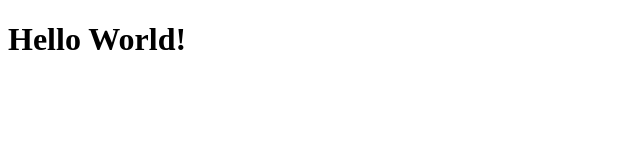
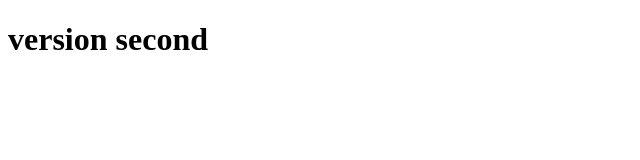
Before and after one commit to vaibhavbhagat196/mydemorepolerning, a plain HTML site: page index.html in a window 1280 px wide. Shown: the whole page, without its empty margins (0-640 px from the left). Drawn offline with Linux system fonts and the light colour scheme.

Commit message:
this is version second

```diff
--- a/index.html
+++ b/index.html
@@ -6,7 +6,7 @@
     <title>Your Page Title</title>
 </head>
 <body>
-    <h1>Hello World!</h1>
+    <h1> version second</h1>
 
 </body>
 </html>
```
